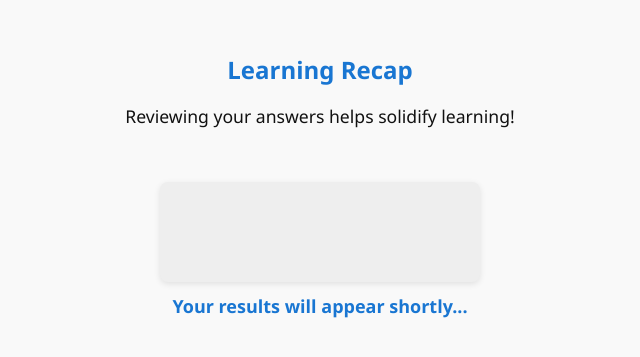
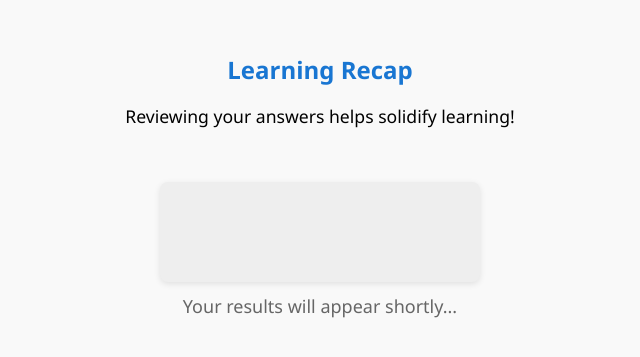
Before and after one commit to christensenandrew455-cell/Testifyai, a Next.js app: page /ad in a window 1280 px wide. Shown: the part 203-560 px from the top of the page, without its empty margins (320-960 px from the left). Built offline with nearby package versions, Linux system fonts and the light colour scheme.

Commit message:
Update page.js

```diff
--- a/app/ad/page.js
+++ b/app/ad/page.js
@@ -49,7 +49,8 @@ export default function AdPage() {
       if (stored) {
         try {
           const data = JSON.parse(stored);
-    const score = data.filter((q) => q.correct).length;
+          // ✅ FIXED score calculation
+          const score = data.filter((q) => q.userAnswer === q.correctAnswer).length;
           const total = data.length;
           router.push(`/results?score=${score}&total=${total}`);
         } catch {
@@ -82,9 +83,7 @@ if (stored) {
         padding: "20px",
       }}
     >
-      <h2 style={{ color: "#1976d2", marginBottom: "16px" }}>
-        Learning Recap
-      </h2>
+      <h2 style={{ color: "#1976d2", marginBottom: "16px" }}>Learning Recap</h2>
 
       <p
         key={currentIndex}
@@ -94,7 +93,7 @@ if (stored) {
           maxWidth: "500px",
           minHeight: "60px",
           transition: "opacity 0.5s ease-in-out",
-          color: "#111", // ✅ fixed color: black text for visibility
+          color: "#000", // make facts visible
         }}
       >
         {currentFact}
@@ -124,9 +123,7 @@ if (stored) {
         ></ins>
       </div>
 
-      <p style={{ color: "#1976d2", fontWeight: 600 }}>
-        Your results will appear shortly...
-      </p>
+      <p style={{ color: "#666" }}>Your results will appear shortly...</p>
     </div>
   );
 }
```
Lines whose indentation alone changed are shown as unchanged.
